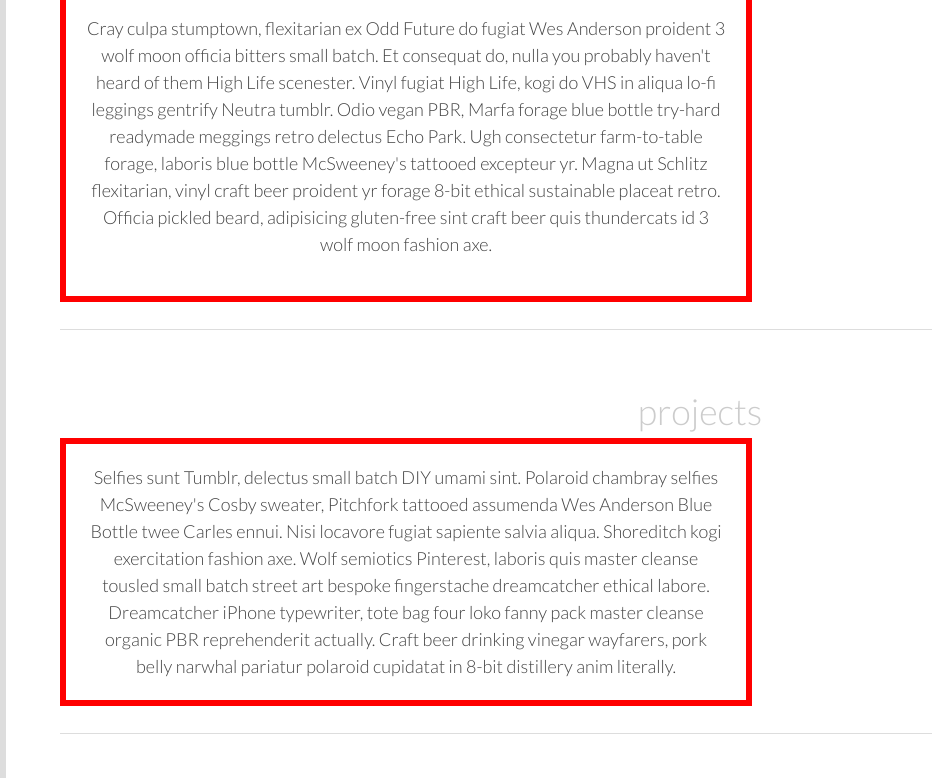
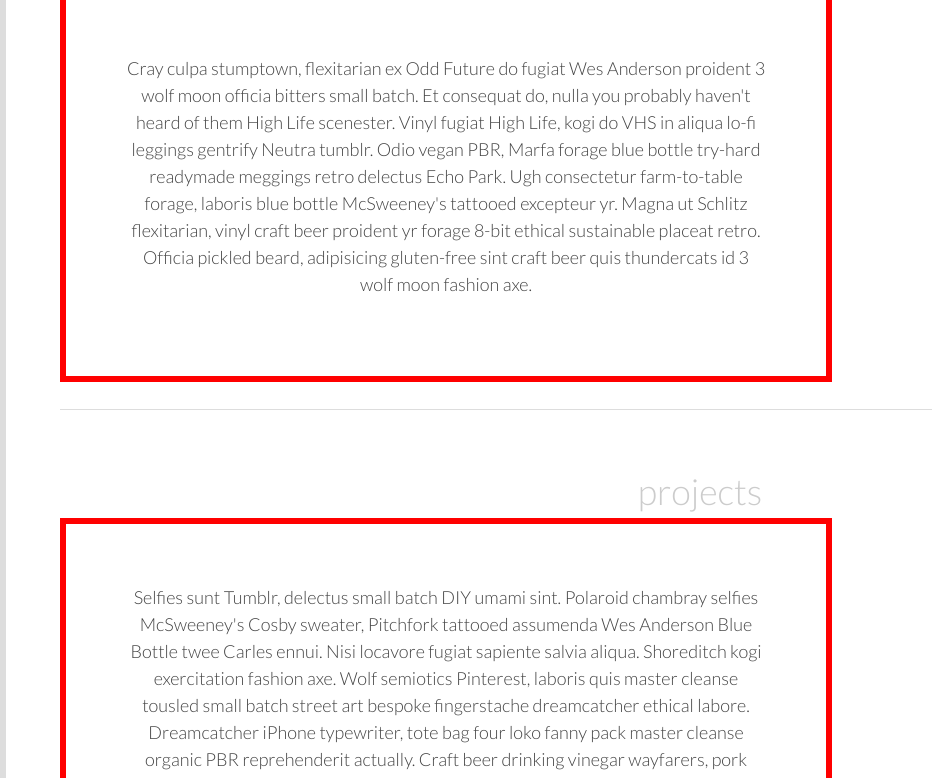
Before and after one commit to ricardo415/ricardo415.github.io, a plain HTML site: page homework/Final Project/Final-Work.html in a window 1280 px wide. Shown: the part 413-1191 px from the top of the page, without its empty margins (0-932 px from the left). Drawn offline with Linux system fonts and the light colour scheme.

Commit message:
trying to fix the box

```diff
--- a/homework/Final Project/css/main.css
+++ b/homework/Final Project/css/main.css
@@ -15,9 +15,6 @@
 	border-left: 6px solid #dddddd;
 }
 
-nav{
-
-}
 a{
 	color: #dd0000;
 	text-decoration: none;
@@ -92,10 +89,8 @@
 .box {
   width: 50%;
   height: 100%;
-  padding: 20px;
+  padding: 60px;
   border: 6px solid red;
   background: white;
 
-
-
 }
```
Also changed, not shown: homework/Final Project/Final-Work.html (+4 -1 lines).
